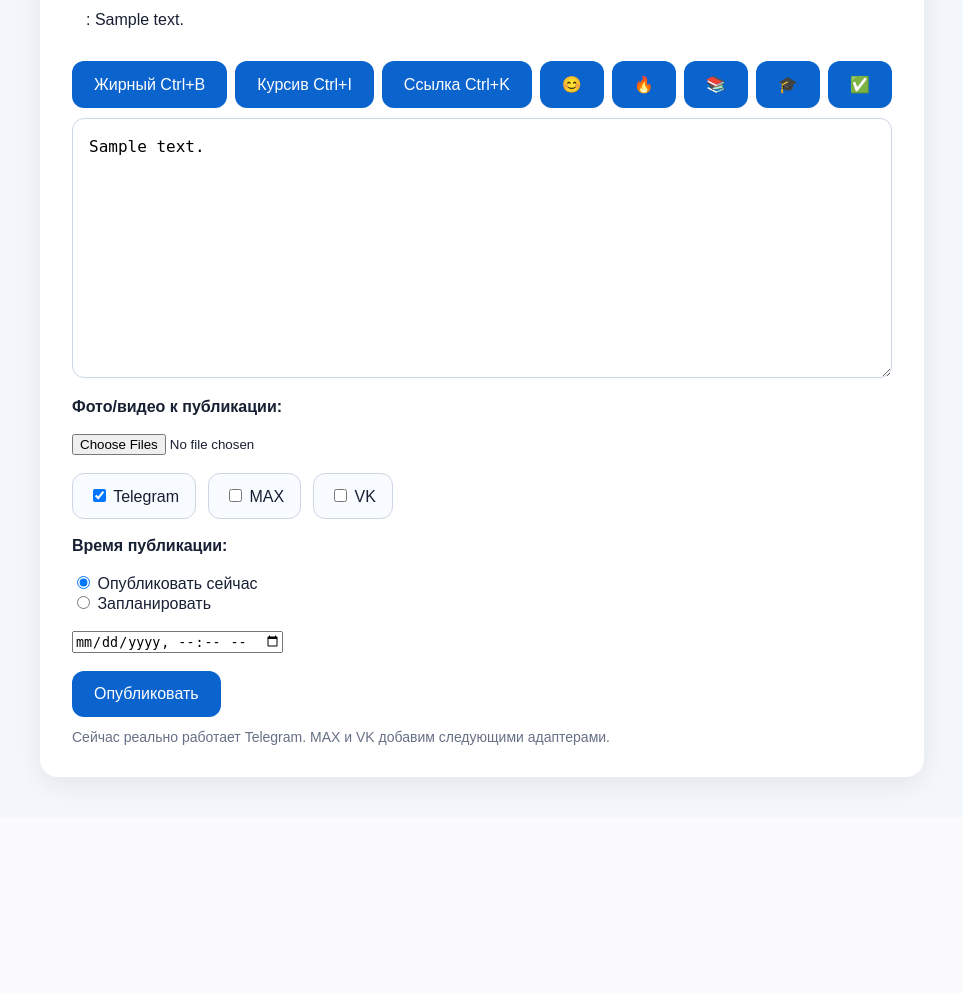
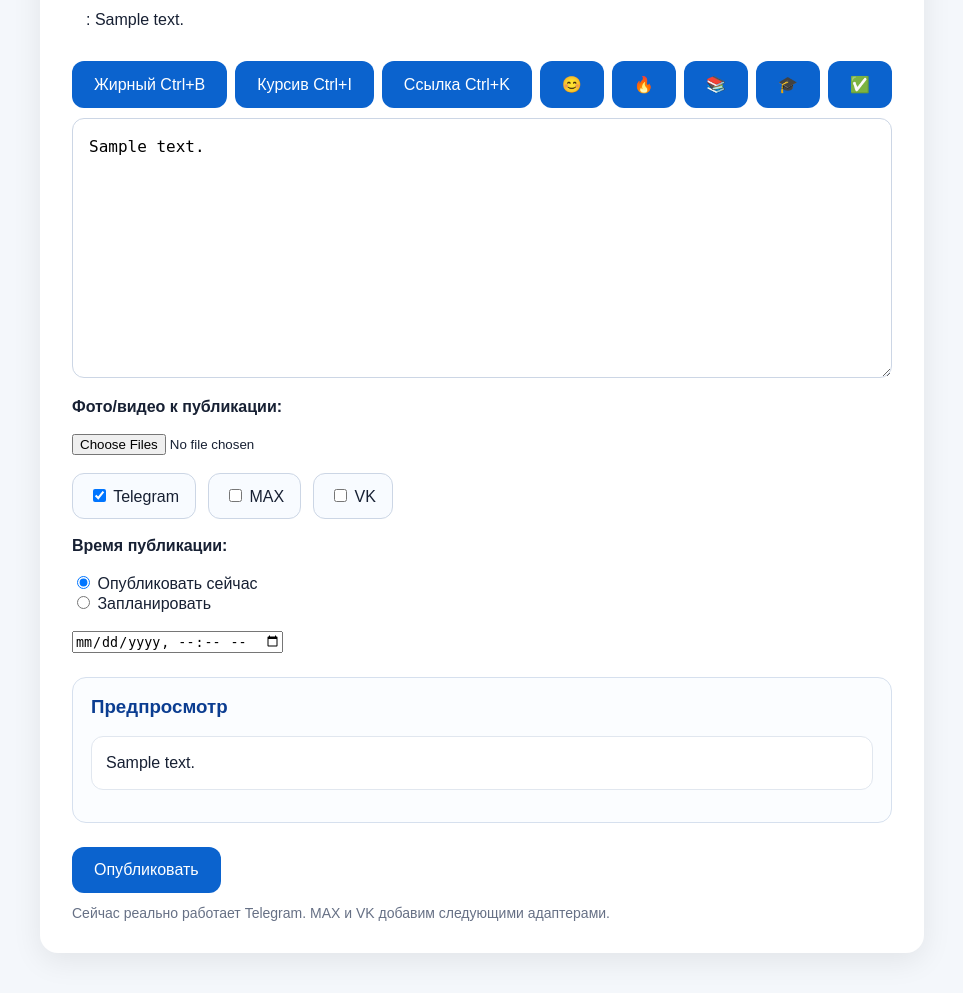
Before and after one commit to chidori31/university-news-crossposter, a FastAPI app: template app/templates/create_post.html in a window 1280 px wide. Shown: the part 131-1124 px from the top of the page, without its empty margins (158-1121 px from the left). Before the commit the page ends 924 px from the top, so only its background shows below. Run offline with FastAPI, Linux system fonts and the light colour scheme; the template is opened without the code that fills it: most values are stand-ins (such as "Sample title", 1, 10 or a date in 2020).

Commit message:
Add live post preview

```diff
--- a/app/templates/create_post.html
+++ b/app/templates/create_post.html
@@ -127,6 +127,8 @@
             textarea.selectionStart = start + tag.length + 2;
             textarea.selectionEnd = start + tag.length + 2;
         }
+
+        updatePreview();
     }
 
     function insertText(text) {
@@ -141,6 +143,8 @@
         textarea.focus();
         textarea.selectionStart = start + text.length;
         textarea.selectionEnd = start + text.length;
+
+        updatePreview();
     }
 
     function createLink() {
@@ -164,6 +168,97 @@
         textarea.focus();
         textarea.selectionStart = start;
         textarea.selectionEnd = start + link.length;
+
+        updatePreview();
+    }
+
+    function escapeHtml(text) {
+        return text
+            .replaceAll("&", "&amp;")
+            .replaceAll("<", "&lt;")
+            .replaceAll(">", "&gt;");
+    }
+
+    function renderFormatting(text) {
+        let safeText = escapeHtml(text);
+
+        safeText = safeText.replaceAll("&lt;b&gt;", "<b>");
+        safeText = safeText.replaceAll("&lt;/b&gt;", "</b>");
+        safeText = safeText.replaceAll("&lt;i&gt;", "<i>");
+        safeText = safeText.replaceAll("&lt;/i&gt;", "</i>");
+
+        safeText = safeText.replace(
+            /&lt;a\s+href=(["'])(https?:\/\/.*?)\1&gt;(.*?)&lt;\/a&gt;/g,
+            '<a href="$2" target="_blank" rel="noopener noreferrer">$3</a>'
+        );
+
+        return safeText;
+    }
+
+    function updateTextPreview() {
+        const textarea = document.getElementById("postText");
+        const preview = document.getElementById("textPreview");
+
+        const text = textarea.value.trim();
+
+        if (!text) {
+            preview.innerHTML = "Здесь появится предпросмотр текста";
+            return;
+        }
+
+        preview.innerHTML = renderFormatting(text);
+    }
+
+    function updateMediaPreview() {
+        const input = document.getElementById("mediaFiles");
+        const preview = document.getElementById("mediaPreview");
+
+        preview.innerHTML = "";
+
+        if (!input || !input.files || input.files.length === 0) {
+            return;
+        }
+
+        Array.from(input.files).forEach((file) => {
+            const item = document.createElement("div");
+            item.style.width = "140px";
+            item.style.border = "1px solid #d6e0ee";
+            item.style.borderRadius = "12px";
+            item.style.padding = "8px";
+            item.style.background = "white";
+
+            const url = URL.createObjectURL(file);
+
+            if (file.type.startsWith("image/")) {
+                const img = document.createElement("img");
+                img.src = url;
+                img.style.width = "100%";
+                img.style.borderRadius = "8px";
+                item.appendChild(img);
+            } else if (file.type.startsWith("video/")) {
+                const video = document.createElement("video");
+                video.src = url;
+                video.controls = true;
+                video.style.width = "100%";
+                video.style.borderRadius = "8px";
+                item.appendChild(video);
+            }
+
+            const name = document.createElement("div");
+            name.textContent = file.name;
+            name.style.fontSize = "12px";
+            name.style.marginTop = "6px";
+            name.style.color = "#667085";
+            name.style.wordBreak = "break-word";
+
+            item.appendChild(name);
+            preview.appendChild(item);
+        });
+    }
+
+    function updatePreview() {
+        updateTextPreview();
+        updateMediaPreview();
     }
 
     document.addEventListener("keydown", function(event) {
@@ -186,6 +281,8 @@
             createLink();
         }
     });
+
+    document.addEventListener("DOMContentLoaded", updatePreview);
 </script>
 <body>
     <div class="container">
@@ -213,10 +310,10 @@
                 <button type="button" onclick="insertText('✅')">✅</button>
             </div>
 
-            <textarea id="postText" name="text" placeholder="Вставь текст новости..." required>{{ text or "" }}</textarea>
+            <textarea id="postText" name="text" placeholder="Вставь текст новости..." required oninput="updatePreview()">{{ text or "" }}</textarea>
                 <div style="margin-top: 16px;">
                     <label><b>Фото/видео к публикации:</b></label><br><br>
-                    <input type="file" name="media_files" multiple accept="image/*,video/*">
+                    <input id="mediaFiles" type="file" name="media_files" multiple accept="image/*,video/*" onchange="updatePreview()">
                 </div>
                 <div class="platforms">
                     <label class="platform">
@@ -256,9 +353,20 @@
 
                     <input type="datetime-local" name="publish_at">
                 </div>
+                <div style="margin: 24px 0; padding: 18px; border: 1px solid #d6e0ee; border-radius: 14px; background: #fbfdff;">
+                        <h3 style="margin-top: 0; color: #0b3d91;">Предпросмотр</h3>
+
+                        <div id="textPreview"
+                            style="white-space: pre-wrap; line-height: 1.5; padding: 14px; background: white; border-radius: 12px; border: 1px solid #e1e7ef;">
+                            Здесь появится предпросмотр текста
+                        </div>
+
+                        <div id="mediaPreview"
+                            style="display: flex; gap: 12px; flex-wrap: wrap; margin-top: 14px;">
+                        </div>
+                    </div>
                 <button type="submit">Опубликовать</button>
         </form>
-
         <div class="hint">
             Сейчас реально работает Telegram. MAX и VK добавим следующими адаптерами.
         </div>
```
